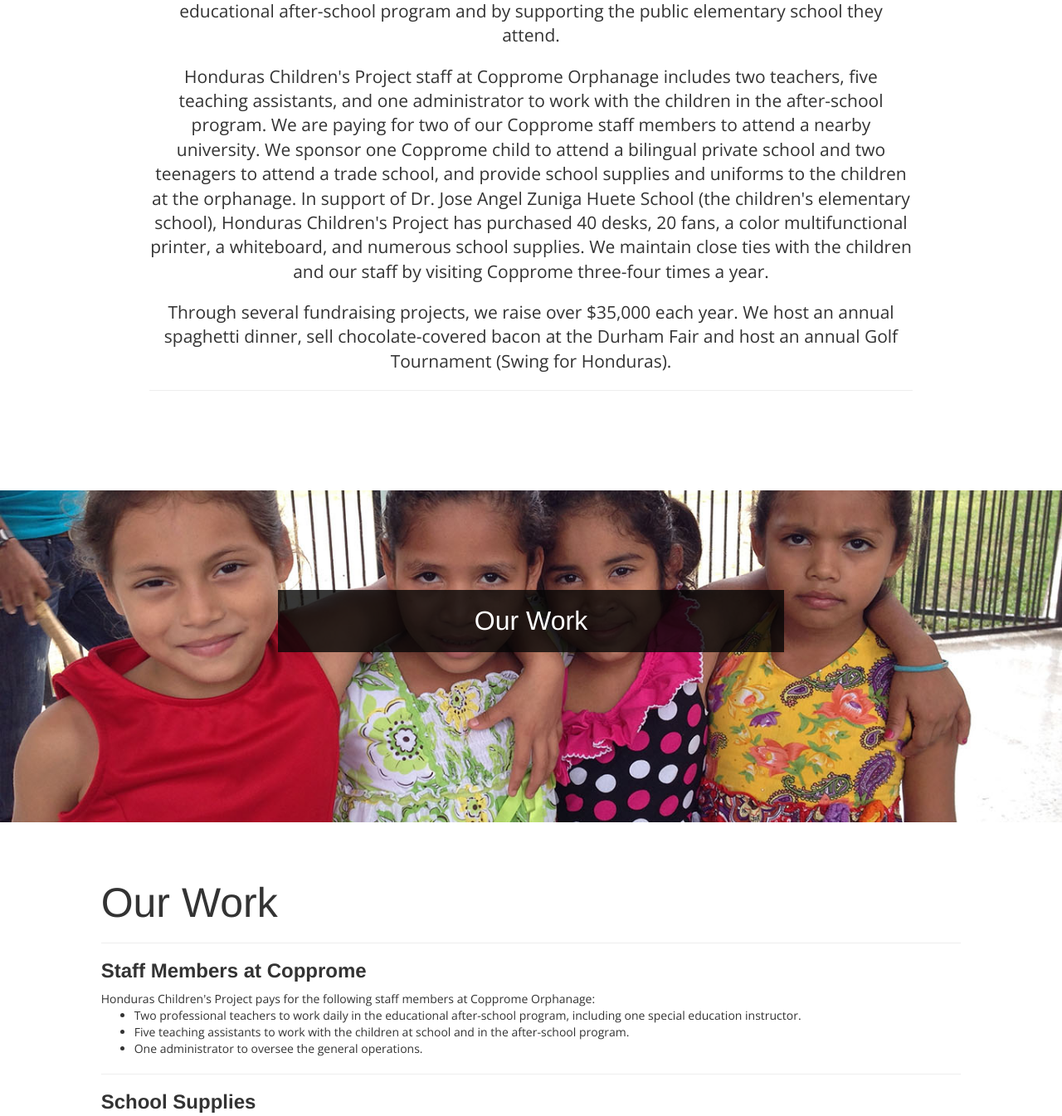
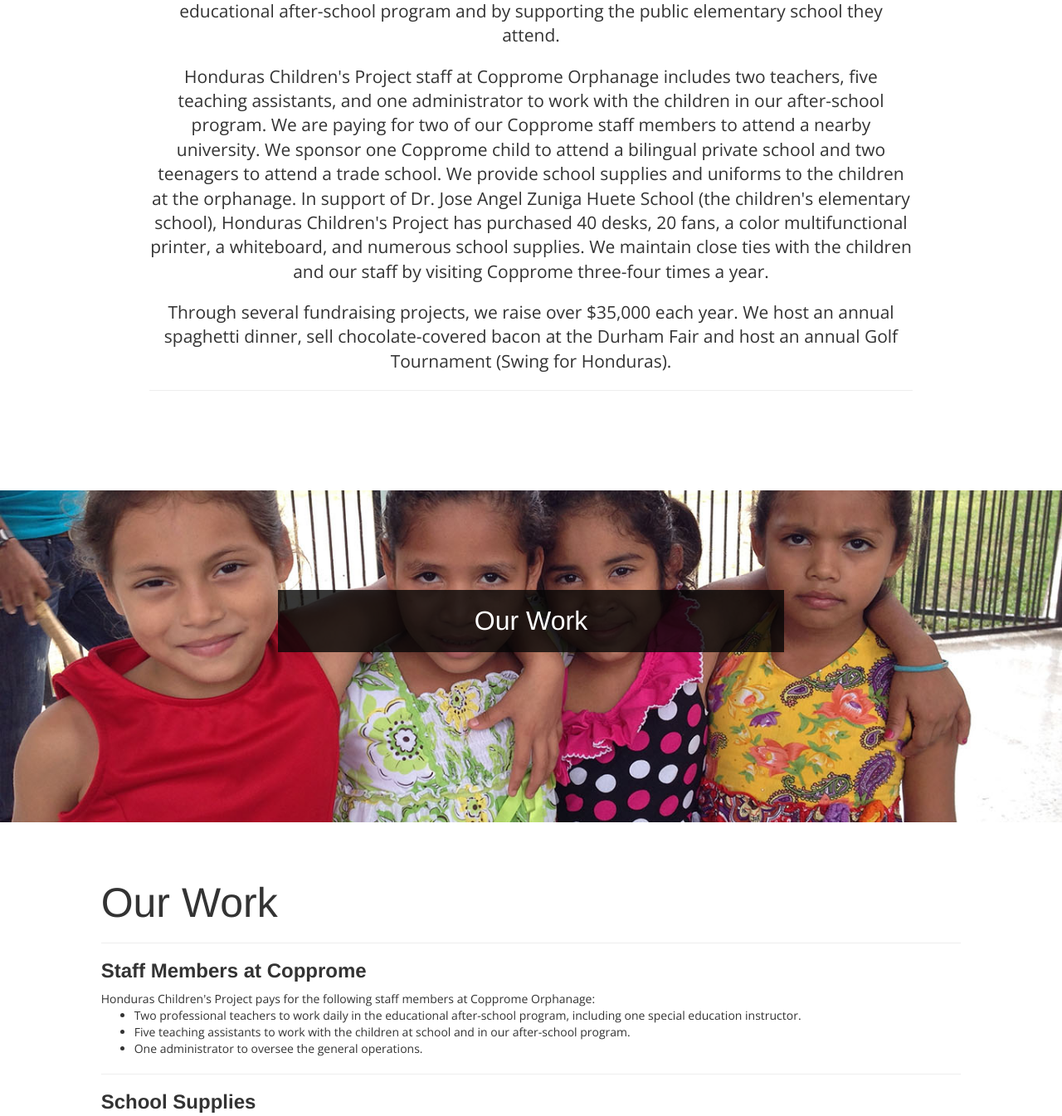
Before and after one commit to charlierproctor/honduraschildrensproject.org, a PHP site: page / in a window 1280 px wide. Shown: the part 1117-2462 px from the top of the page at 83% size. Run offline with PHP 8.4, Linux system fonts and the light colour scheme; data that the repository does not hold is empty; some libraries are stand-ins or nearby versions.

Commit message:
Update index.php

```diff
--- a/index.php
+++ b/index.php
@@ -181,7 +181,7 @@ if(isset($_POST['firstName'])){
 Honduras Children's Project is a non-profit organization dedicated to improving the education for the children of Copprome Orphanage in El Progreso, Honduras by providing them with an educational after-school program and by supporting the public elementary school they attend.
 </p>
     <p class="lead text-center">
-Honduras Children's Project staff at Copprome Orphanage includes two teachers, five teaching assistants, and one administrator to work with the children in the after-school program. We are paying for two of our Copprome staff members to attend a nearby university. We sponsor one Copprome child to attend a bilingual private school and two teenagers to attend a trade school, and provide school supplies and uniforms to the children at the orphanage. In support of Dr. Jose Angel Zuniga Huete School (the children's elementary school), Honduras Children's Project has purchased 40 desks, 20 fans, a color multifunctional printer, a whiteboard, and numerous school supplies. We maintain close ties with the children and our staff by visiting Copprome three-four times a year.
+Honduras Children's Project staff at Copprome Orphanage includes two teachers, five teaching assistants, and one administrator to work with the children in our after-school program. We are paying for two of our Copprome staff members to attend a nearby university. We sponsor one Copprome child to attend a bilingual private school and two teenagers to attend a trade school. We provide school supplies and uniforms to the children at the orphanage. In support of Dr. Jose Angel Zuniga Huete School (the children's elementary school), Honduras Children's Project has purchased 40 desks, 20 fans, a color multifunctional printer, a whiteboard, and numerous school supplies. We maintain close ties with the children and our staff by visiting Copprome three-four times a year.
 </p>
     <p class="lead text-center">
 Through several fundraising projects, we raise over $35,000 each year. We host an annual spaghetti dinner, sell chocolate-covered bacon at the Durham Fair and host an annual Golf Tournament (Swing for Honduras).
@@ -211,7 +211,7 @@ Through several fundraising projects, we raise over $35,000 each year. We host a
      Honduras Children's Project pays for the following staff members at Copprome Orphanage:
      <ul>
     <li>Two professional teachers to work daily in the educational after-school program, including one special education instructor.</li>
-	<li>Five teaching assistants to work with the children at school and in the after-school program.</li>
+	<li>Five teaching assistants to work with the children at school and in our after-school program.</li>
     <li>One administrator to oversee the general operations.
      </ul>
 
```
